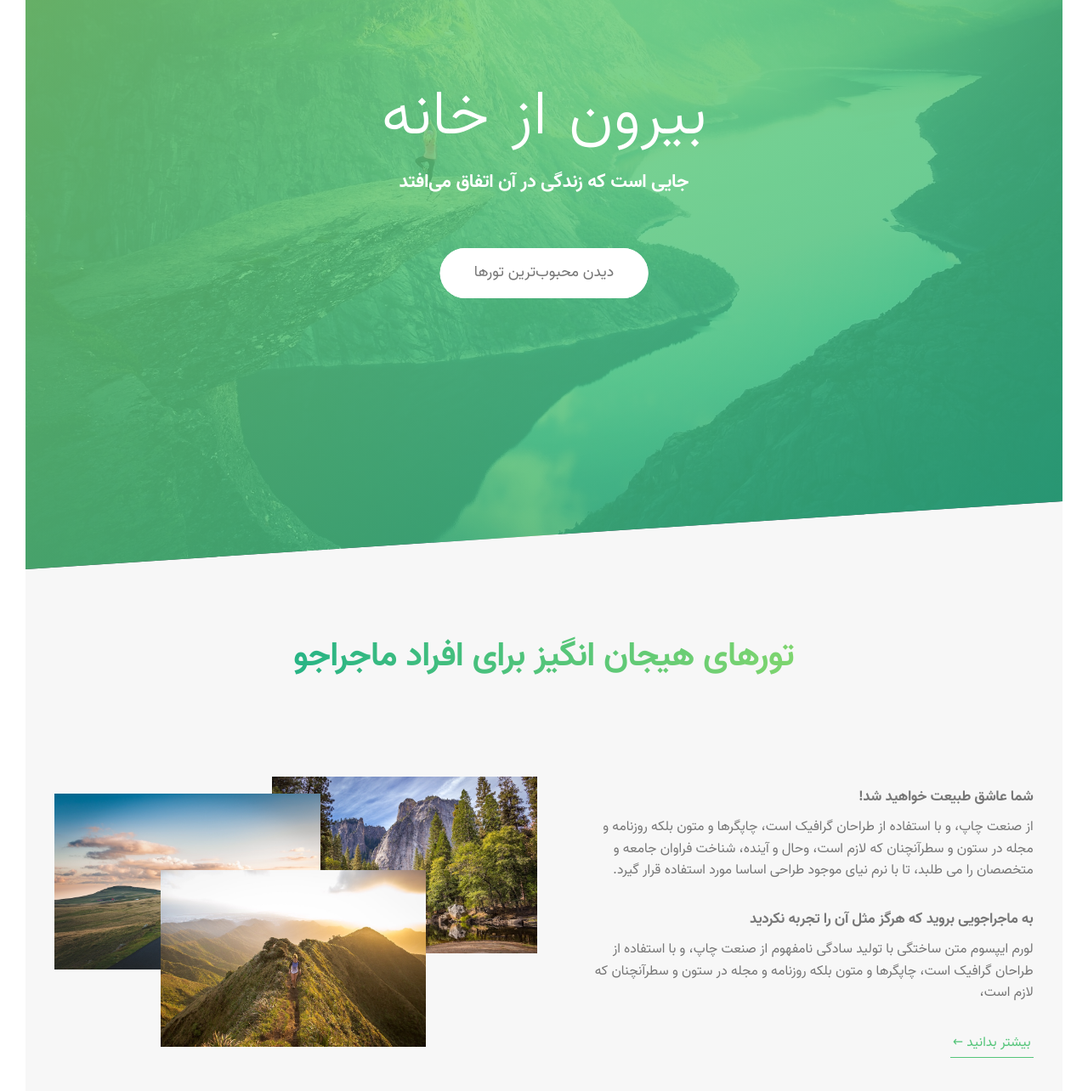
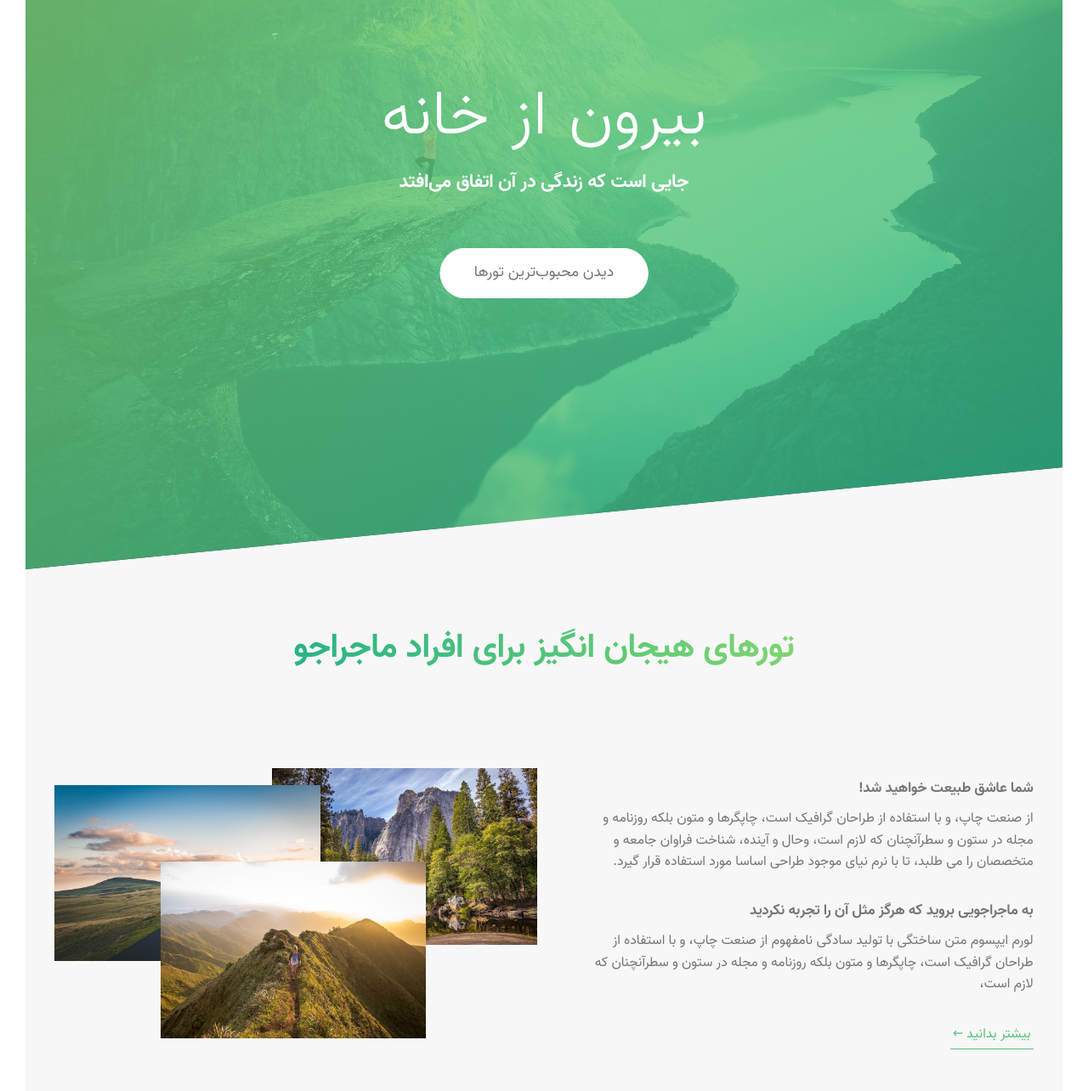
Before and after one commit to mosi3883/siahat, a website: page index.html in a window 1280 px wide. Shown: the part 130-1414 px from the top of the page at 85% size. Drawn offline with Linux system fonts and the light colour scheme.

Commit message:
header v4

```diff
--- a/package.json
+++ b/package.json
@@ -1,6 +1,6 @@
 {
   "name": "siahat-flexbox",
-  "version": "1.3.0",
+  "version": "1.3.1",
   "description": "Travling site",
   "main": "index.js",
   "scripts": {
--- a/sass/layout/_header.scss
+++ b/sass/layout/_header.scss
@@ -2,7 +2,7 @@
 .header {
   // min-height: 100vh;
   height: 95vh;
-  clip-path: polygon(0% 0%, 100% 0, 100% 85vh, 0% 100%);
+  clip-path: polygon(0% 0%, 100% 0, 100% 80vh, 0% 100%);
   background-image: linear-gradient(
       to right bottom,
       rgba($color-primary-light, 0.8),
--- a/sass/pages/_home.scss
+++ b/sass/pages/_home.scss
@@ -1,8 +1,8 @@
 .section-about {
   background-color: var(--color-grey-light-1);
 
-  padding: 15rem 0;
-  margin-top: -10vh;
+  padding: 18rem 0 13rem;
+  margin-top: -15vh;
 }
 
 .about {
```
Also changed, not shown: css/style.css.
